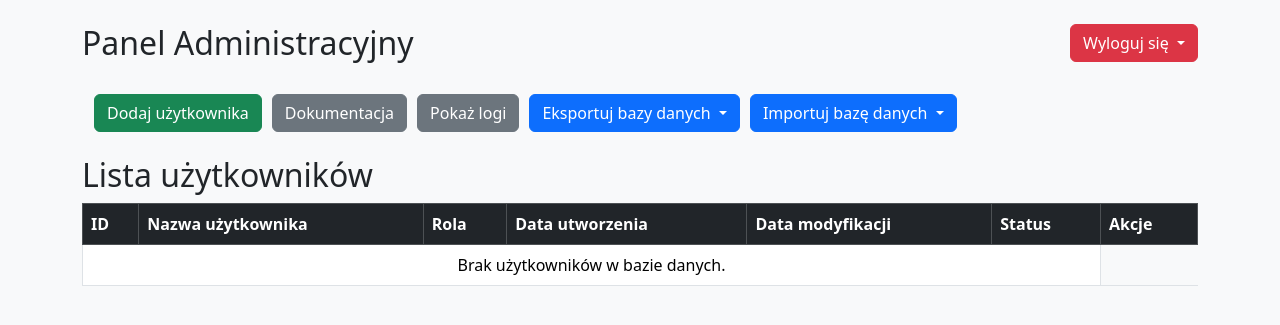
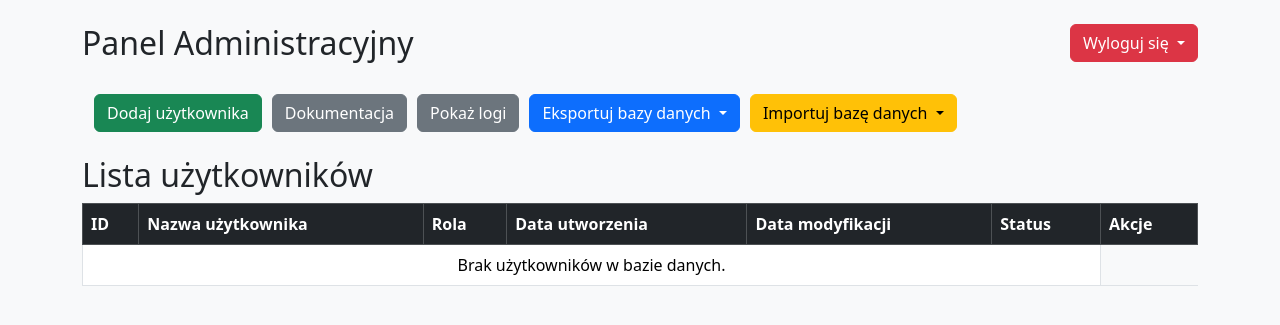
Before and after one commit to Smartlewek/DocApp, a PHP site: page /admin_panel.php in a window 1280 px wide. Shown: the top 325 px of the page. Run offline with PHP 8.4, Linux system fonts and the light colour scheme; the visitor is signed in with stand-in values (Sample User, id 1); data that the repository does not hold is empty.

Commit message:
Update admin_panel.php

```diff
--- a/admin_panel.php
+++ b/admin_panel.php
@@ -270,7 +270,7 @@ $result = $conn->query($sql);
             </div>
 	<!-- Przycisk importu -->
 <div class="dropdown">
-    <button class="btn btn-primary dropdown-toggle" type="button" id="importDropdown" data-bs-toggle="dropdown" aria-expanded="false">
+    <button class="btn btn-warning dropdown-toggle" type="button" id="importDropdown" data-bs-toggle="dropdown" aria-expanded="false">
         <i class="fas fa-upload"></i> Importuj bazę danych
     </button>
     <ul class="dropdown-menu" aria-labelledby="importDropdown">
```
